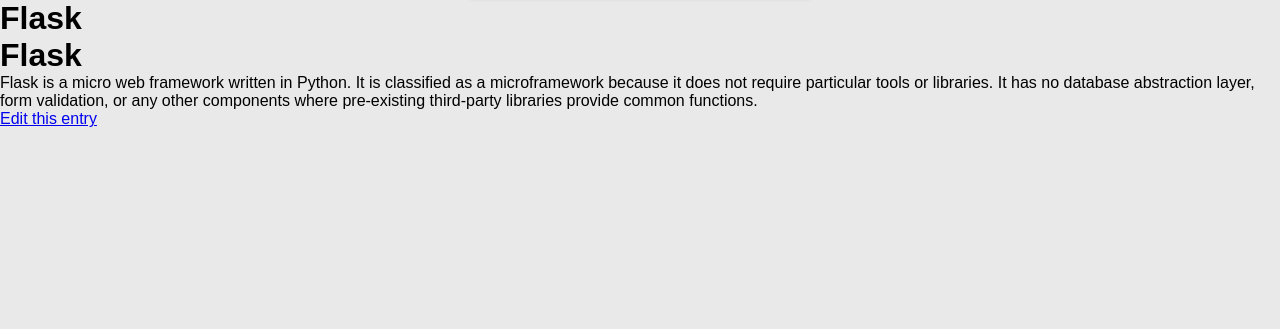
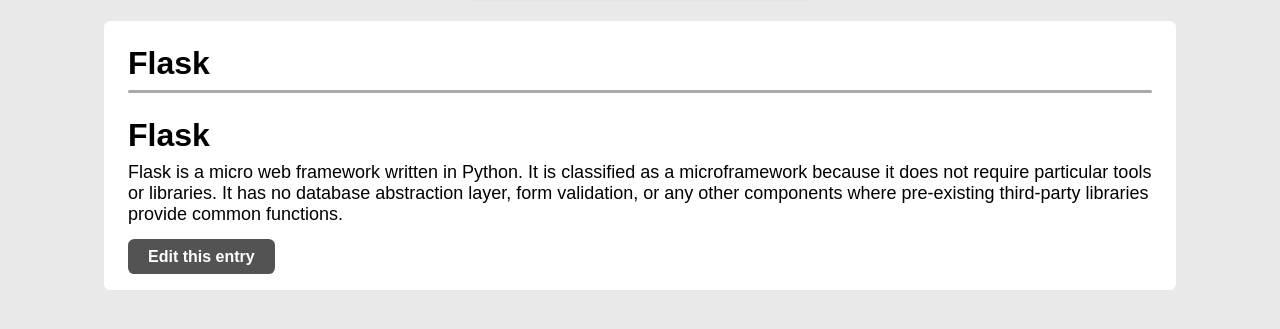
Before and after one commit to Llewellyn500/Knowpedia, a Flask app: page /wiki/Flask in a window 1280 px wide. Shown: the part 122-451 px from the top of the page. Run offline with Flask 3, Linux system fonts and the light colour scheme.

Commit message:
styled entries

```diff
--- a/static/styles.css
+++ b/static/styles.css
@@ -172,3 +172,44 @@
 .search-content ul li:hover {
   background-color: #e9e9e9;
 }
+
+/* Entries */
+.entry-content {
+    margin-left: auto;
+    margin-right: auto;
+    background-color: #fff;
+    border-radius: 0.4rem;
+    width: 80%;
+    margin-top: 1.3rem;
+    padding: 1.5rem;
+  }
+  .entry-content h1 {
+    font-size: 2rem;
+    font-weight: 800;
+    margin-bottom: 0.5rem;
+  }
+  .entry-content hr {
+    margin-bottom: 1.5rem;
+    height: 0.2rem;
+    background-color: #00000056;
+    border-radius: 0.4rem;
+    border: none;
+  }
+  .entry-content .edit-btn {
+    margin-top: 1.4rem;
+  }
+  .entry-content .edit-btn a{
+    background-color: #535353;
+    text-decoration: none;
+    font-weight: 600;
+    color: #fff;
+    padding: 9px 20px;
+    border-radius: 0.4rem;
+    transition-duration: 0.4s;
+  }
+  .entry-content .edit-btn a:hover{
+    background-color: #707070;
+  }
+  .entry-content #content{
+    font-size: large;
+  }
--- a/templates/entry.html
+++ b/templates/entry.html
@@ -1,7 +1,10 @@
-{% extends "base.html" %}
-
-{% block content %}
-<h1>{{ title }}</h1>
-<div id="content">{{ content | safe }}</div>
-<a href="{{ url_for('edit_entry', title=title) }}">Edit this entry</a>
+{% extends "base.html" %} {% block content %}
+<div class="entry-content">
+  <h1>{{ title }}</h1>
+  <hr />
+  <div id="content">{{ content | safe }}</div>
+  <div class="edit-btn">
+    <a href="{{ url_for('edit_entry', title=title) }}">Edit this entry</a>
+  </div>
+</div>
 {% endblock %}
```
